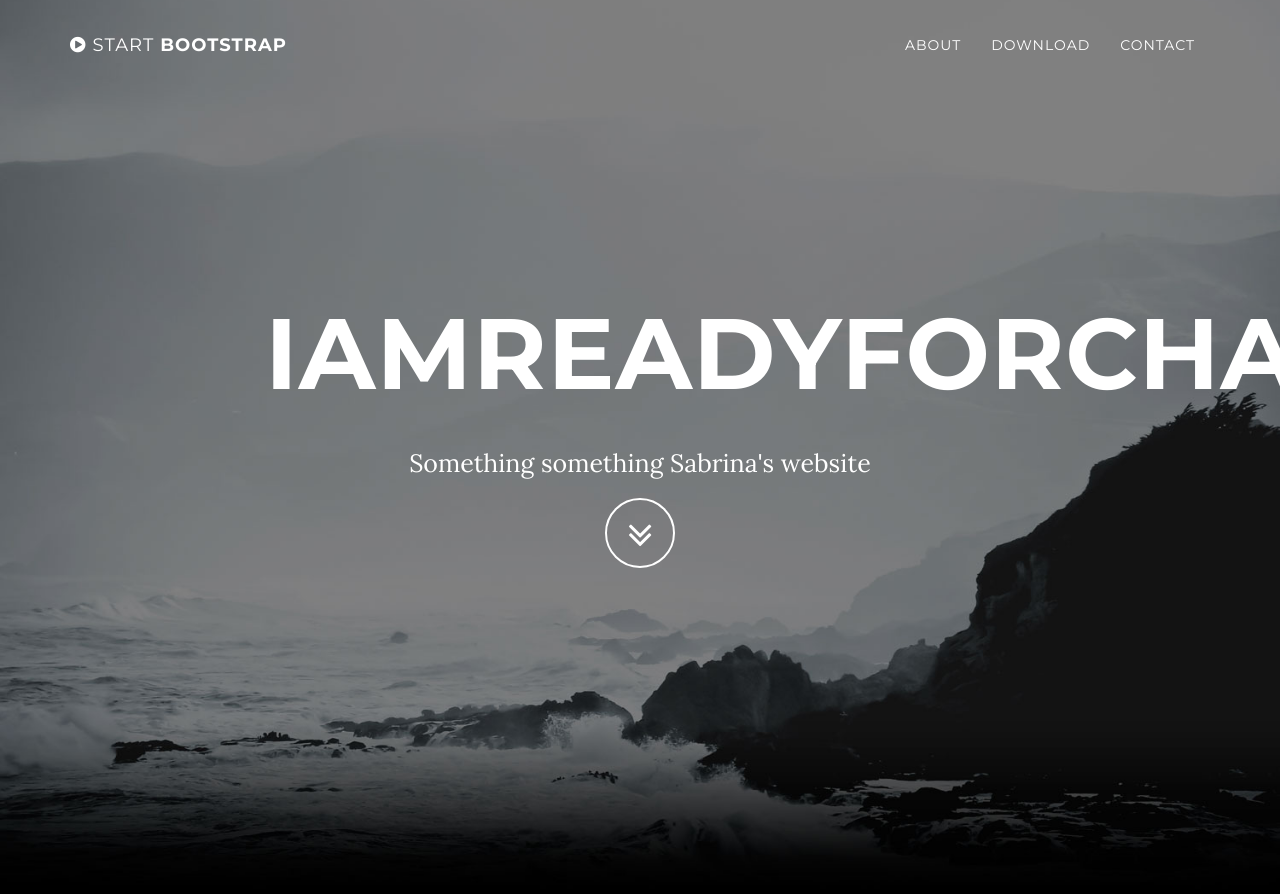
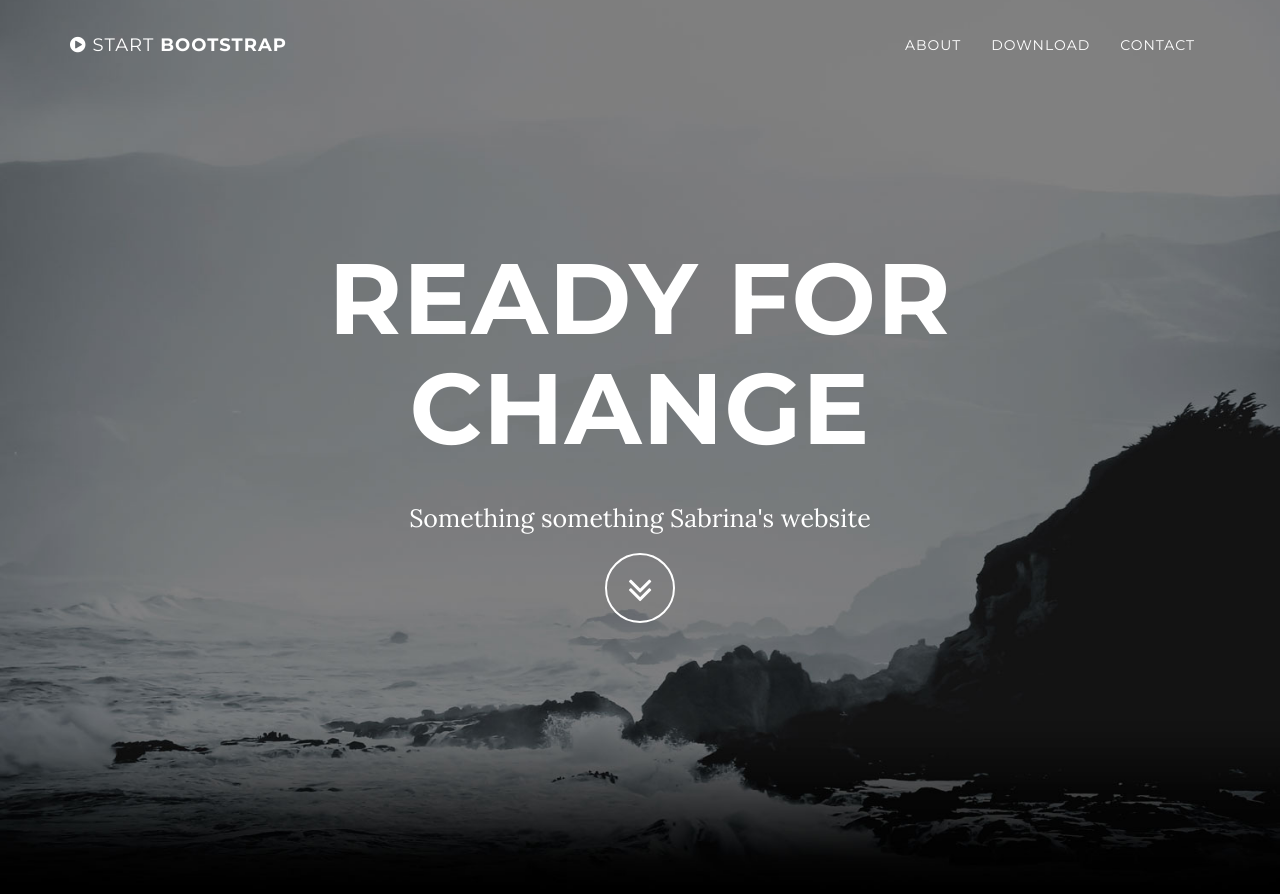
Before and after one commit to iamreadyforchange/iamreadyforchange.github.io, a Jekyll site: the page built from index.html, in a window 1280 px wide and 900 px high. Shown: the top 894 px of the window. Built offline with Jekyll 4.4.1, drawn with Linux system fonts in a browser that asks for light colours.

Commit message:
title fix.

```diff
--- a/_config.yml
+++ b/_config.yml
@@ -1,5 +1,5 @@
 # Site settings
-title: IamReadyforChange
+title: Ready for Change
 email: sabrina_saddick@iamreadyforchange.ca
 url: https://iamreadyforchange.github.io
 description: "Something something Sabrina's website"
```
